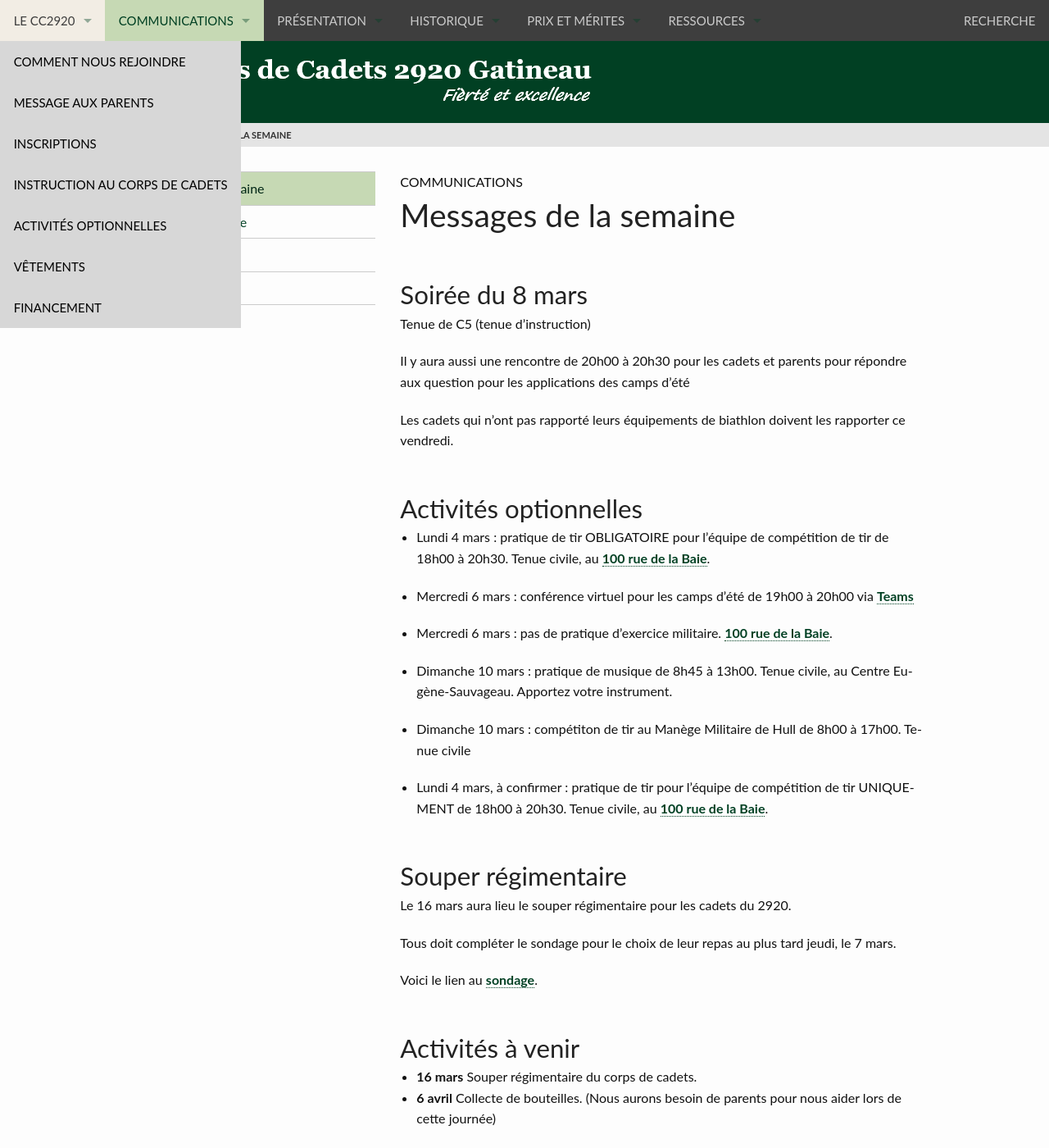
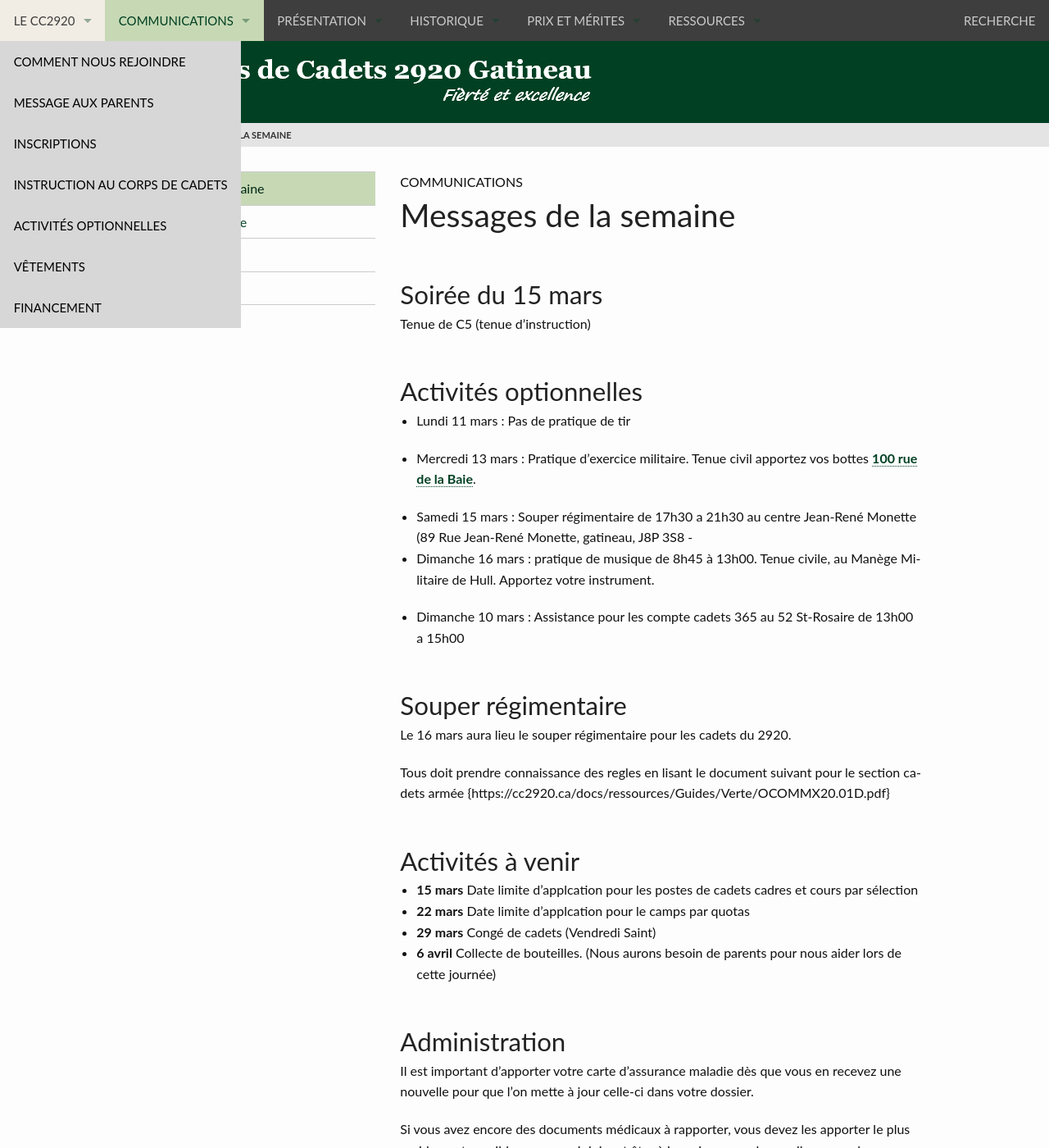
Before and after one commit to CC2920/web, a Jekyll site: the page built from _communications/messages.md, in a window 1280 px wide and 1400 px high. Shown: the whole window at 82% size. Built offline with Jekyll 4.4.1, drawn with Linux system fonts in a browser that asks for light colours.

Commit message:
Messages semaine du 10 mars

```diff
--- a/_communications/messages.md
+++ b/_communications/messages.md
@@ -3,40 +3,34 @@ title:  "Messages de la semaine"
 layout: "messages"
 ---
 
-## Soirée du 8 mars
+## Soirée du 15 mars
 
 Tenue de C5 (tenue d'instruction)
 
-Il y aura aussi une rencontre de 20h00 à 20h30 pour les cadets et parents pour répondre aux question pour les applications des camps d'été
-
-Les cadets qui n'ont pas rapporté leurs équipements de biathlon doivent les rapporter ce vendredi.
-
 ## Activités optionnelles
 
--  Lundi 4 mars : pratique de tir OBLIGATOIRE pour l'équipe de compétition de tir de 18h00 à 20h30. Tenue civile, au [100 rue de la Baie](/information/comment-nous-rejoindre/).
+-  Lundi 11 mars : Pas de pratique de tir
 
--  Mercredi 6 mars : conférence virtuel pour les camps d'été de 19h00 à 20h00 via [Teams](https://teams.microsoft.com/l/meetup-join/19%3ameeting_MTFhZmY0NWUtZWNhMC00YzYxLTljMDYtMzIxODlkMWM4Mjhl%40thread.v2/0?context=%7b%22Tid%22%3a%22ab126afb-e60c-4e2f-b6cf-c7350c76dc84%22%2c%22Oid%22%3a%22235f3956-46df-444e-b59e-8b900c01fc8b%22%7d)
+-  Mercredi 13 mars : Pratique d'exercice militaire. Tenue civil apportez vos bottes [100 rue de la Baie](/information/comment-nous-rejoindre/).
 
--  Mercredi 6 mars : pas de pratique d'exercice militaire. [100 rue de la Baie](/information/comment-nous-rejoindre/).
+ - Samedi 15 mars : Souper régimentaire de 17h30 a 21h30 au centre Jean-René Monette (89 Rue Jean-René Monette, gatineau, J8P 3S8
+ -
+ - Dimanche 16 mars : pratique de musique de 8h45 à 13h00. Tenue civile, au Manège Militaire de Hull. Apportez votre instrument.
 
- - Dimanche 10 mars : pratique de musique de 8h45 à 13h00. Tenue civile, au Centre Eugène-Sauvageau. Apportez votre instrument.
-
- - Dimanche 10 mars : compétiton de tir au Manège Militaire de Hull de 8h00 à 17h00. Tenue civile
-
- - Lundi 4 mars, à confirmer : pratique de tir pour l'équipe de compétition de tir UNIQUEMENT de 18h00 à 20h30. Tenue civile, au [100 rue de la Baie](/information/comment-nous-rejoindre/).
+ - Dimanche 10 mars : Assistance pour les compte cadets 365 au 52 St-Rosaire de 13h00 a 15h00
 
 
 ## Souper régimentaire
 
 Le 16 mars aura lieu le souper régimentaire pour les cadets du 2920.
 
-Tous doit compléter le sondage pour le choix de leur repas au plus tard jeudi, le 7 mars.
-
-Voici le lien au [sondage](https://docs.google.com/forms/d/1XHVc4XWgs0a-lVfZtEMfgEkAiUyZlQwsZ3SPrXcRznI/edit).
+Tous doit prendre connaissance des regles en lisant le document suivant pour le section cadets armée {https://cc2920.ca/docs/ressources/Guides/Verte/OCOMMX20.01D.pdf}
 
 ## Activités à venir
 
-- **16 mars** Souper régimentaire du corps de cadets.
+- **15 mars** Date limite d'applcation pour les postes de cadets cadres et cours par sélection
+- **22 mars** Date limite d'applcation pour le camps par quotas
+- **29 mars** Congé de cadets (Vendredi Saint)
 - **6 avril** Collecte de bouteilles. (Nous aurons besoin de parents pour nous aider lors de cette journée)
 
 ## Administration
```
